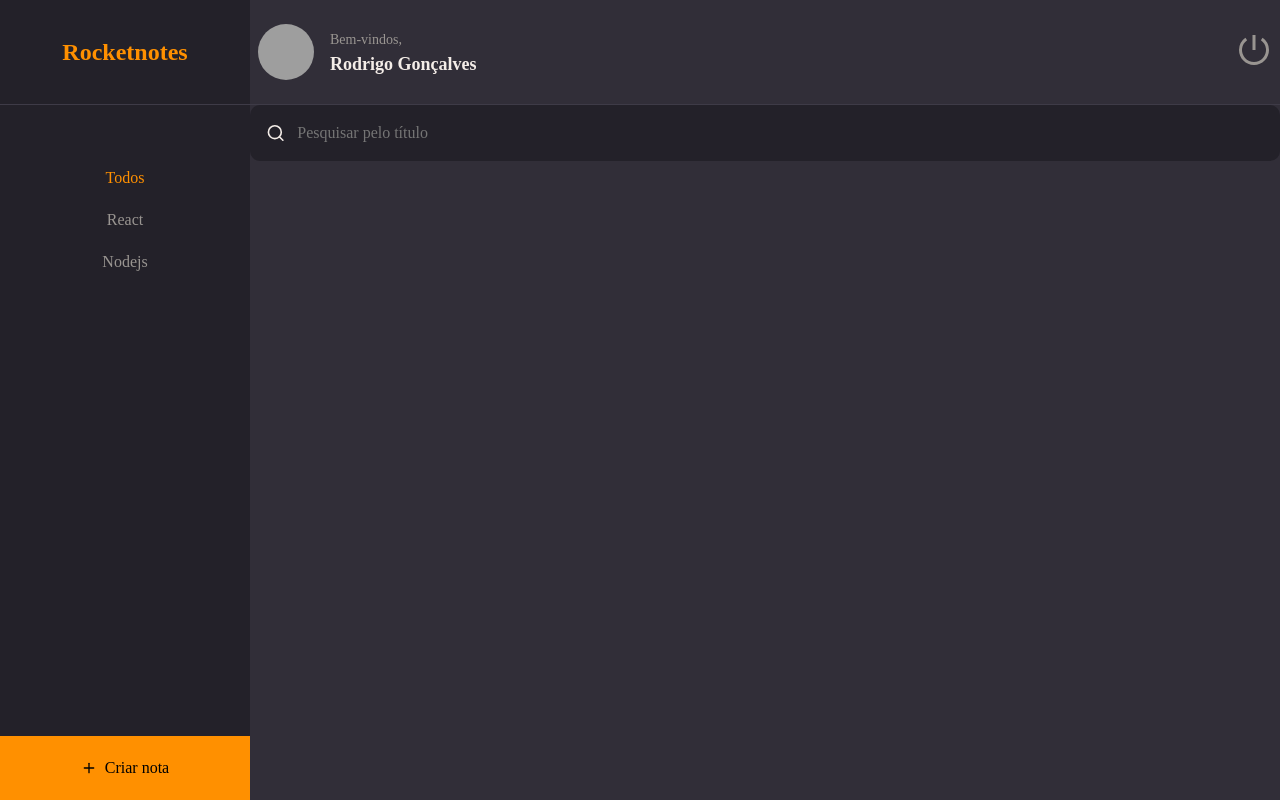
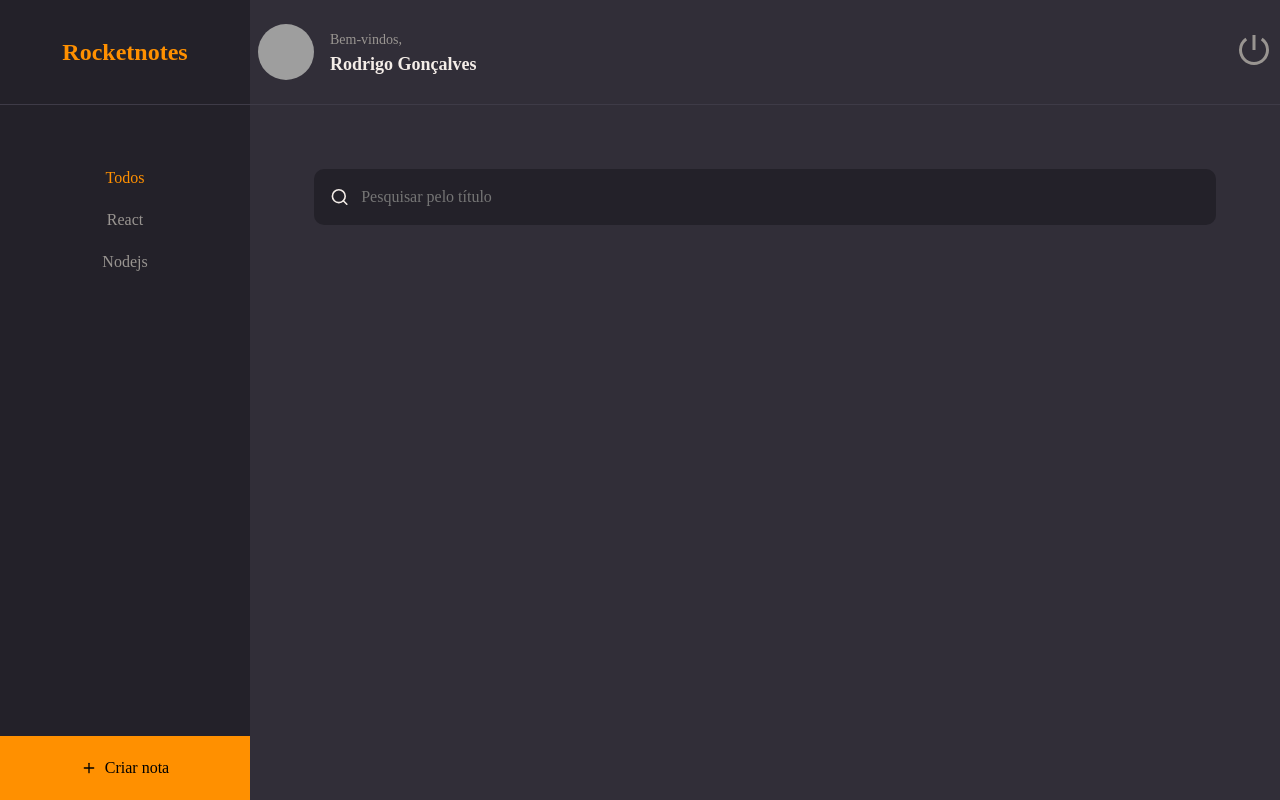
Before and after one commit to daiaanebarbosaf/rocketnotes, a React app: page / in a window 1280 px wide. Built offline with nearby package versions, Linux system fonts and the light colour scheme; grey boxes are pictures that could not be loaded; the HTML template or start-up script is replaced by a standard one.

Commit message:
adjusting icon search in input

```diff
--- a/src/pages/Home/styles.js
+++ b/src/pages/Home/styles.js
@@ -51,6 +51,7 @@ export const Menu = styled.ul`
 
 export const Search = styled.div`
   grid-area: search;
+  padding: 64px 64px 0;
 
 `;
 
```
